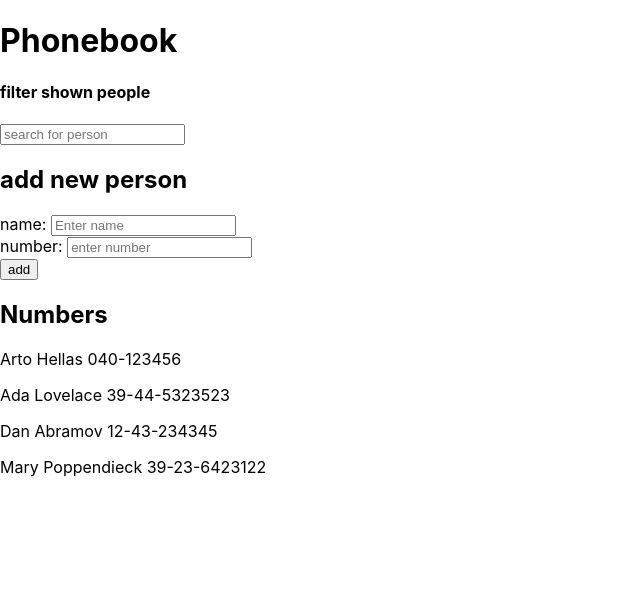
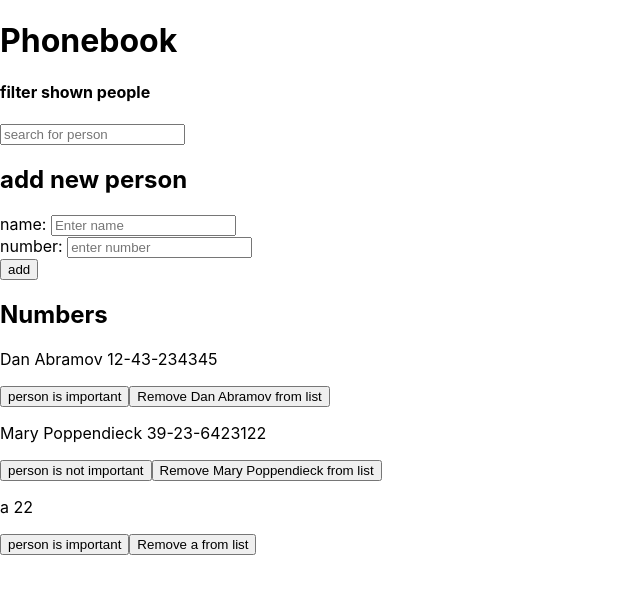
Before and after one commit to YugenFox/fullstackopen-react, a React (Create React App) app in the folder part2/phonebook/: page / in a window 1280 px wide. Shown: the top 594 px of the page, without its empty margins (0-640 px from the left). Built offline with nearby package versions, Linux system fonts and the light colour scheme; data requests are answered from the project's data file.

Commit message:
Part2c 2.12-2.15 exercises done

```diff
--- a/part2/phonebook/db.json
+++ b/part2/phonebook/db.json
@@ -1,24 +1,22 @@
 {
-  "persons":[
-    {
-      "name": "Arto Hellas",
-      "number": "040-123456",
-      "id": 1
-    },
-    {
-      "name": "Ada Lovelace",
-      "number": "39-44-5323523",
-      "id": 2
-    },
+  "persons": [
     {
       "name": "Dan Abramov",
       "number": "12-43-234345",
+      "importance": true,
       "id": 3
     },
     {
       "name": "Mary Poppendieck",
       "number": "39-23-6423122",
+      "importance": false,
       "id": 4
+    },
+    {
+      "name": "a",
+      "number": "22",
+      "importance": true,
+      "id": 5
     }
   ]
 }
--- a/part2/phonebook/src/App.js
+++ b/part2/phonebook/src/App.js
@@ -3,7 +3,8 @@ import SearchFilter from "./components/SearchFilter";
 import AddPerson from "./components/AddPerson";
 import Numbers from "./components/Numbers";
 
-import axios from "axios"
+//handles our axios stuff to talk to json server
+import personService from "./services/persons";
 
 const App = () => {
   const [persons, setPersons] = useState([]);
@@ -19,19 +20,21 @@ const App = () => {
 
   //set initial persons State with db.json using json-server
   useEffect(() => {
-    console.log("effect")
-    axios
-      .get("http://localhost:3001/persons")
-      .then(response => {
-        console.log("promise fulfilled")
-        console.log(response)
-        setPersons(response.data)
-      })
-  }, [])
+    console.log("effect");
+    // axios.get("http://localhost:3001/persons").then((response) => {
+    //   console.log("promise fulfilled");
+    //   console.log(response);
+    //   setPersons(response.data);
+    // });
+    personService.getAll().then((initialPersons) => {
+      console.log("promise fulfilled");
+      console.log(initialPersons);
+      setPersons(initialPersons);
+    });
+  }, []);
 
   const addName = (event) => {
     event.preventDefault();
-
     const clearForm = () => {
       setNewName("");
       setNewNumber("");
@@ -41,27 +44,88 @@ const App = () => {
     const nameEntry = {
       name: newName,
       number: newNumber,
+      importance: true,
     };
-    // check if name already exists in persons
+    // check if name/number already exists in persons
+    //has popup asking if they want to update the exiting name they input with a new number
     const nameExists = persons.some((person) => person.name === newName);
     if (nameExists) {
-      alert(`${newName} already exists, exiting`);
+      if (
+        window.confirm(
+          `${nameEntry.name} already exists, update their number with a new one?`
+        )
+      ) {
+        const sameName = persons.find(
+          (person) => person.name === nameEntry.name
+        );
+        const sameNameNewNumber = { ...sameName, number: nameEntry.number };
+        console.log(sameName, "same name");
+
+        personService
+          .update(sameName.id, sameNameNewNumber)
+          .then((changedName) => {
+            setPersons(
+              persons.map((person) =>
+                person.id === changedName.id ? changedName : person
+              )
+            );
+          })
+          .catch((error) => {
+            console.log(`issue adding sameName`);
+          });
+      }
       clearForm();
       return;
     }
-    const numberExists = persons.some((person) => person.number === newNumber);
-    if (numberExists) {
-      alert(`Number ${newNumber} already exists, exiting`);
+    // const numberExists = persons.some((person) => person.number === newNumber);
+    // if (numberExists) {
+    //   alert(`Number ${newNumber} already exists, exiting`);
+    //   clearForm();
+    //   return;
+    // }
+
+    personService.create(nameEntry).then((returnedNote) => {
+      setPersons(persons.concat(returnedNote));
       clearForm();
-      return;
-    }
+    });
 
-    setPersons(persons.concat(nameEntry));
-    clearForm();
     //show full form on button click
     // console.log("e.target", event.target)
     //the first element is the input so it would show what the value= in there
     // console.log('button clicked', event.target.elements[0].value)
+  };
+
+  const removePerson = (id, name) => () => {
+    if (window.confirm(`Do you want to delete ${name}`)) {
+      console.log(`try removing ${name}`);
+      personService
+        .remove(id)
+        .then((removedPerson) => {
+          console.log(`Removed ${removedPerson}`);
+          setPersons(persons.filter((person) => person.id !== id));
+        })
+        .catch((error) => {
+          alert(`already removed user ${name} from server`);
+        });
+    }
+  };
+
+  const toggleImportanceOf = (id) => () => {
+    console.log(`The id of ${id} needs to be toggled`);
+    const person = persons.find((person) => person.id === id);
+    console.log("personToggled", person);
+    const updatedPerson = { ...person, importance: !person.importance };
+    console.log("updPerson", updatedPerson);
+
+    personService.update(id, updatedPerson).then((changedPerson) => {
+      setPersons(
+        persons.map((person) => (person.id === id ? changedPerson : person))
+      );
+    });
+
+    // personService.update(id, updatedPerson).then(response =>{
+    //   console.log(`id ${id} updPerson: ${updatedPerson}`)
+    // })
   };
 
   const updateName = (event) => {
@@ -95,7 +159,11 @@ const App = () => {
         newNumber={newNumber}
         updateNumber={updateNumber}
       />
-      <Numbers shownPeople={shownPeople} />
+      <Numbers
+        shownPeople={shownPeople}
+        toggleImportance={toggleImportanceOf}
+        removePerson={removePerson}
+      />
     </div>
   );
 };
--- a/part2/phonebook/src/components/Number.js
+++ b/part2/phonebook/src/components/Number.js
@@ -1,9 +1,13 @@
-const Number = ({name, number}) => {
+const Number = ({ name, number, toggleImportance, id, importance, removePerson }) => {
+  const label = importance ? "person is important" : "person is not important"
+
   return (
     <div>
       <p>
         {name} {number}
       </p>
+      <button onClick={toggleImportance(id)}>{label}</button>
+      <button onClick={removePerson(id, name)}>Remove {name} from list</button>
     </div>
   );
 };
--- a/part2/phonebook/src/components/Numbers.js
+++ b/part2/phonebook/src/components/Numbers.js
@@ -1,11 +1,19 @@
 import Number from "./Number";
 
-const Numbers = ({ shownPeople }) => {
+const Numbers = ({ shownPeople, toggleImportance, removePerson }) => {
   return (
     <div>
       <h2>Numbers</h2>
       {shownPeople.map((person, i) => (
-        <Number key={person.name} name={person.name} number={person.number} />
+        <Number
+          key={person.name}
+          name={person.name}
+          number={person.number}
+          importance={person.importance}
+          toggleImportance={toggleImportance}
+          removePerson={removePerson}
+          id={person.id}
+        />
       ))}
     </div>
   );
--- /dev/null
+++ b/part2/phonebook/src/services/persons.js
@@ -0,0 +1,31 @@
+import axios from "axios";
+const baseUrl = "http://localhost:3001/persons";
+
+const getAll = () => {
+  const request = axios.get(baseUrl);
+  return request.then((response) => {
+    return response.data;
+  });
+};
+
+const create = (newObject) => {
+  const request = axios.post(baseUrl, newObject);
+  // return request.then(response => response.data) //cleaner way
+  return request.then((response) => {
+    return response.data;
+  });
+};
+
+const update = (id, newObject) => {
+  const request = axios.put(`${baseUrl}/${id}`, newObject);
+  return request.then((response) => {
+    return response.data;
+  });
+};
+
+const remove = (id) => {
+  const request = axios.delete(`${baseUrl}/${id}`)
+  return request.then(response => response.data)
+}
+
+export default { getAll, create, update, remove };
```
Also changed, not shown: part2/phonebook/db-backup.json (added, +34 -0 lines).
